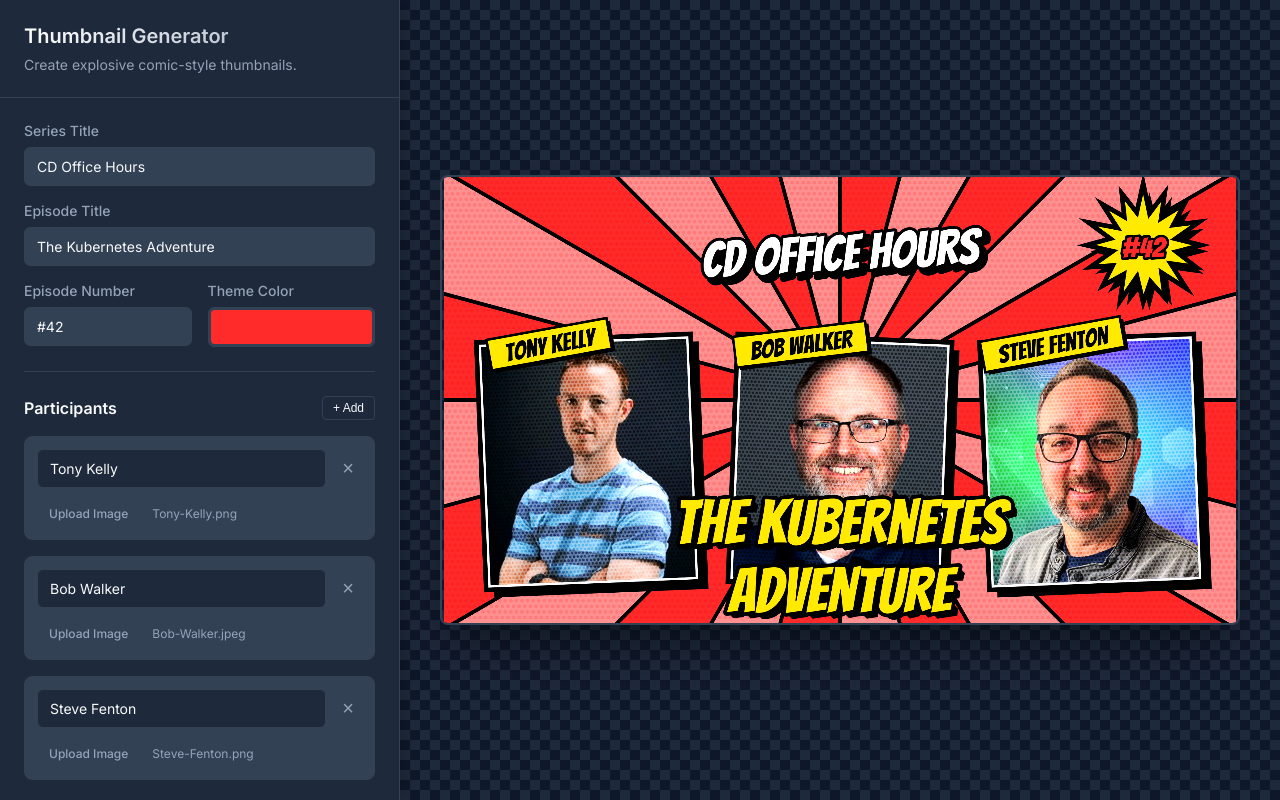
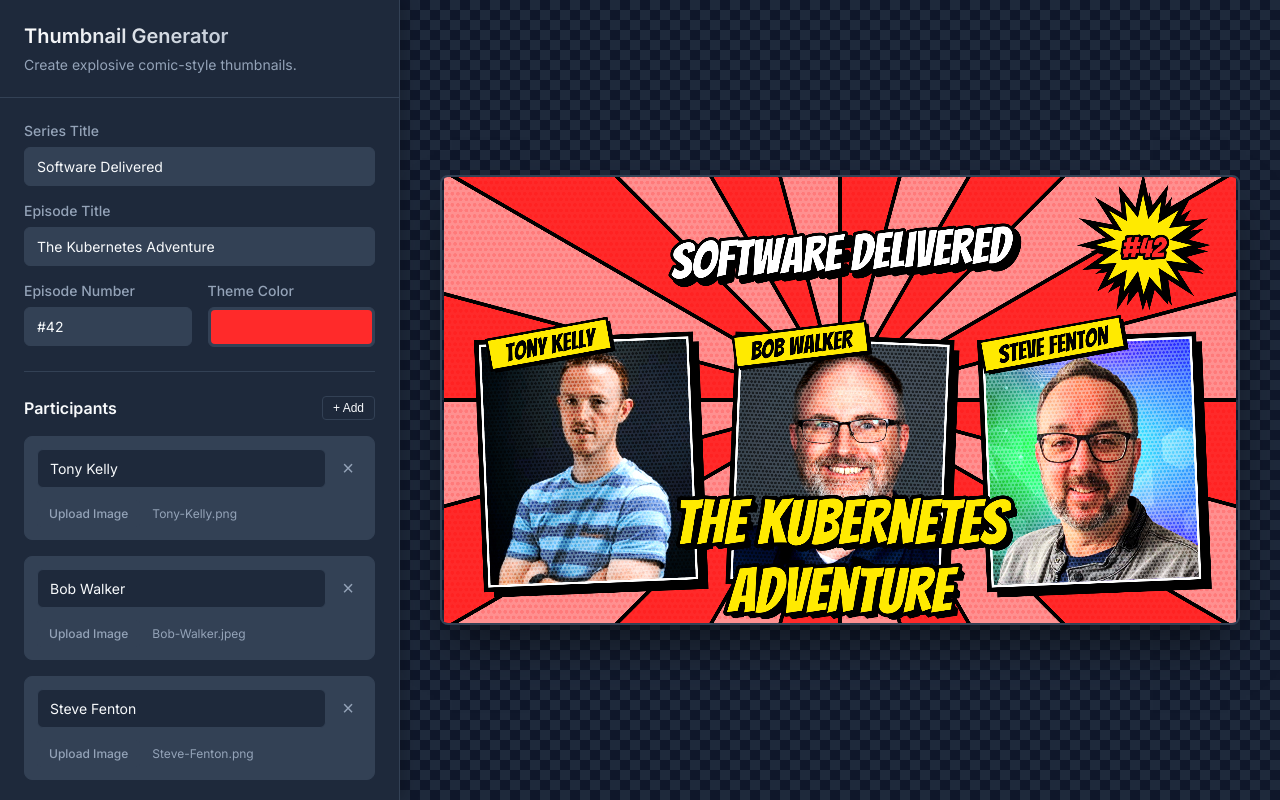
Before and after one commit to steve-fenton-octopus/podcast-image-generator, a website: page cd-office-hours/index.html in a window 1280 px wide. Drawn offline with Linux system fonts and the light colour scheme.

Commit message:
Software delivered

```diff
--- a/cd-office-hours/index.html
+++ b/cd-office-hours/index.html
@@ -1,12 +1,15 @@
 <!DOCTYPE html>
 <html lang="en">
+
 <head>
     <meta charset="UTF-8">
     <meta name="viewport" content="width=device-width, initial-scale=1.0">
     <title>Comic Book Thumbnail Generator</title>
     <link rel="stylesheet" href="style.css">
-    <link href="https://fonts.googleapis.com/css2?family=Bangers&family=Inter:wght@400;500;600&display=swap" rel="stylesheet">
+    <link href="https://fonts.googleapis.com/css2?family=Bangers&family=Inter:wght@400;500;600&display=swap"
+        rel="stylesheet">
 </head>
+
 <body>
     <div class="app-container">
         <aside class="sidebar">
@@ -18,12 +21,13 @@
             <form id="generator-form">
                 <div class="form-group">
                     <label for="seriesTitle">Series Title</label>
-                    <input type="text" id="seriesTitle" value="CD Office Hours" placeholder="e.g. Let's Play">
+                    <input type="text" id="seriesTitle" value="Software Delivered" placeholder="e.g. Let's Play">
                 </div>
 
                 <div class="form-group">
                     <label for="episodeTitle">Episode Title</label>
-                    <input type="text" id="episodeTitle" value="The Kubernetes Adventure" placeholder="e.g. The Final Boss">
+                    <input type="text" id="episodeTitle" value="The Kubernetes Adventure"
+                        placeholder="e.g. The Final Boss">
                 </div>
 
                 <div class="form-group row">
@@ -49,8 +53,10 @@
 
                 <div class="actions">
                     <button type="button" id="generate-btn" class="btn btn-primary">Generate Thumbnail</button>
-                    <button type="button" id="download-btn" class="btn btn-success" disabled>Download Thumbnail (2560x1440)</button>
-                    <button type="button" id="download-cover-btn" class="btn btn-success" disabled>Download Cover (1440x1440)</button>
+                    <button type="button" id="download-btn" class="btn btn-success" disabled>Download Thumbnail
+                        (2560x1440)</button>
+                    <button type="button" id="download-cover-btn" class="btn btn-success" disabled>Download Cover
+                        (1440x1440)</button>
                 </div>
             </form>
         </aside>
@@ -81,4 +87,5 @@
 
     <script src="app.js"></script>
 </body>
+
 </html>
```
Also changed, not shown: index.html (+1 -1 lines), README.md.
